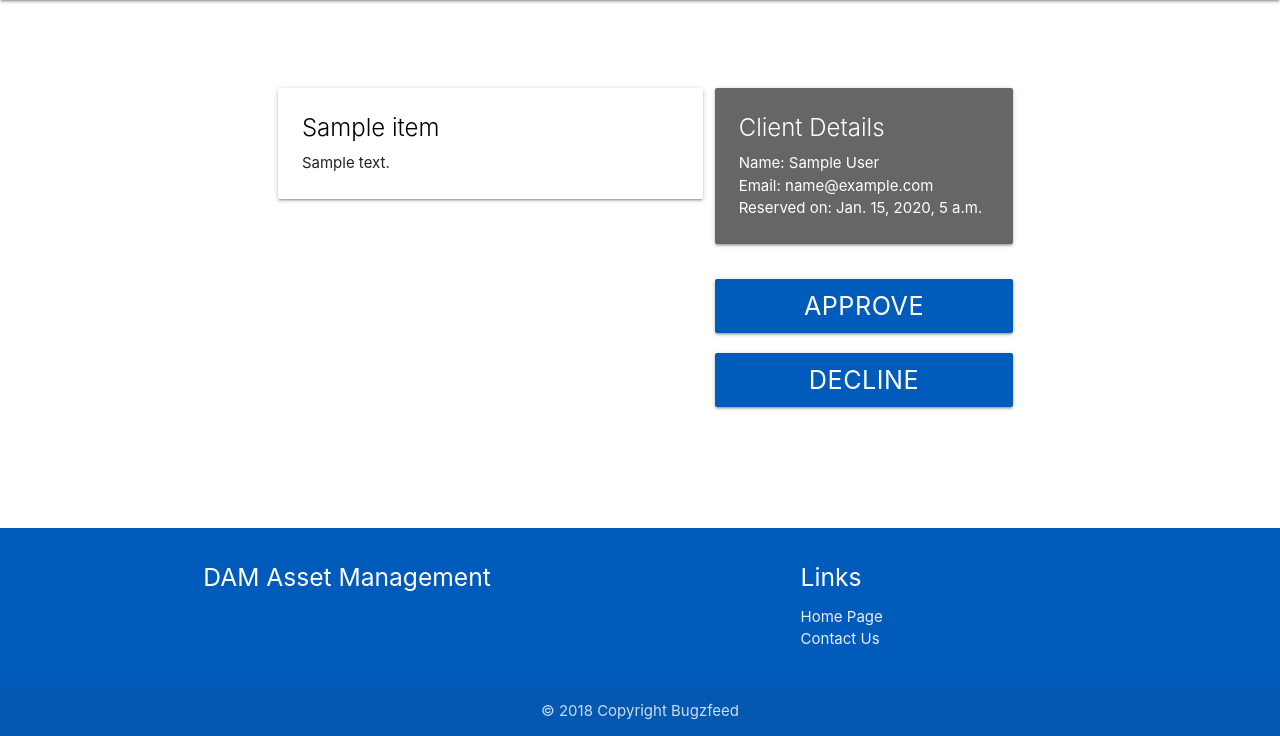
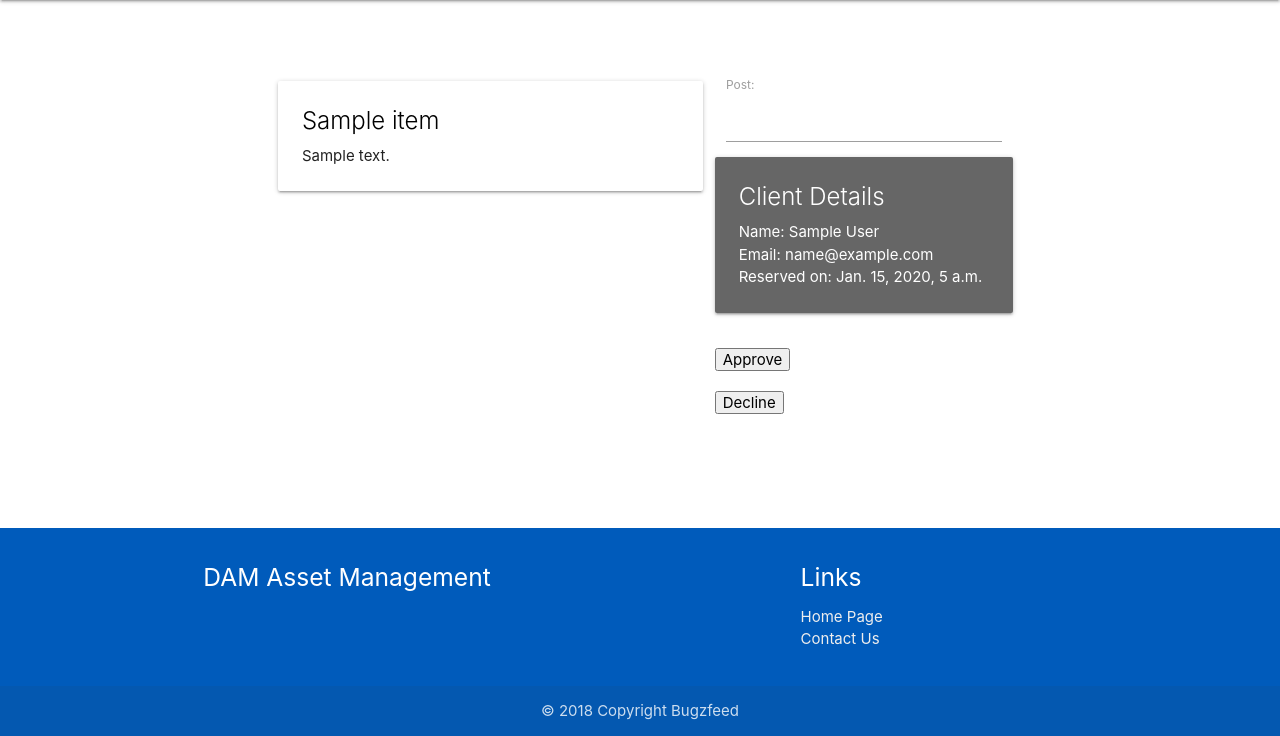
Before and after one commit to anandimous/DAM, a Django app: template dam/loans/templates/loans/loanItem.html in a window 1280 px wide. Shown: the part 64-800 px from the top of the page. Run offline with Django 3.2, Linux system fonts and the light colour scheme; the template is opened without the code that fills it: values that come from a table or form of the project are taken from there, others are empty; tables that the repository leaves empty hold one stand-in row (values such as "Sample post"); parts of the project's set-up code (start-up, migrations or seed data) failed here and were passed over.

Commit message:
figuring out the post/get requests. Also created a form

```diff
--- /dev/null
+++ b/dam/loans/forms.py
@@ -0,0 +1,4 @@
+from django import forms
+
+class LoansForm(forms.Form):
+    post = forms.CharField()
--- a/dam/loans/templates/loans/loanItem.html
+++ b/dam/loans/templates/loans/loanItem.html
@@ -16,7 +16,15 @@
         </div>
     </div>
 
-    <div class="col s4"> <!-- Note that "m8 l9" was added -->
+
+
+<!--CONSIDER MAKING THE CLIENT DETAILS PART A FORM SUBMISSION KIND OF THING-->
+
+
+
+    <form id="loanForm" method="post" class="col s4"> <!-- Note that "m8 l9" was added -->
+        {% csrf_token %}
+        {{ form }}
         <div class = "row">
             <div class="card" style="background-color: #666666">
                 <div class="card-content white-text">
@@ -28,15 +36,13 @@
             </div>
         </div>
         <div class="row">
-            <a class="waves-effect waves-light btn-large">
-                <span class="flow-text">Approve</span>
-            </a>
+            <button type="submit" value="approve" name="approve">Approve</button>
         </div>
         <div class="row">
-            <a class="waves-effect waves-light btn-large">
-                <span class="flow-text">Decline</span>
-            </a>
+            <button type="submit" value="decline" name="decline">Decline</button>
         </div>
-    </div>
+    </form>
+
+
 </div>
 {% endblock %}
```
Also changed, not shown: dam/loans/views.py (+11 -2 lines).
